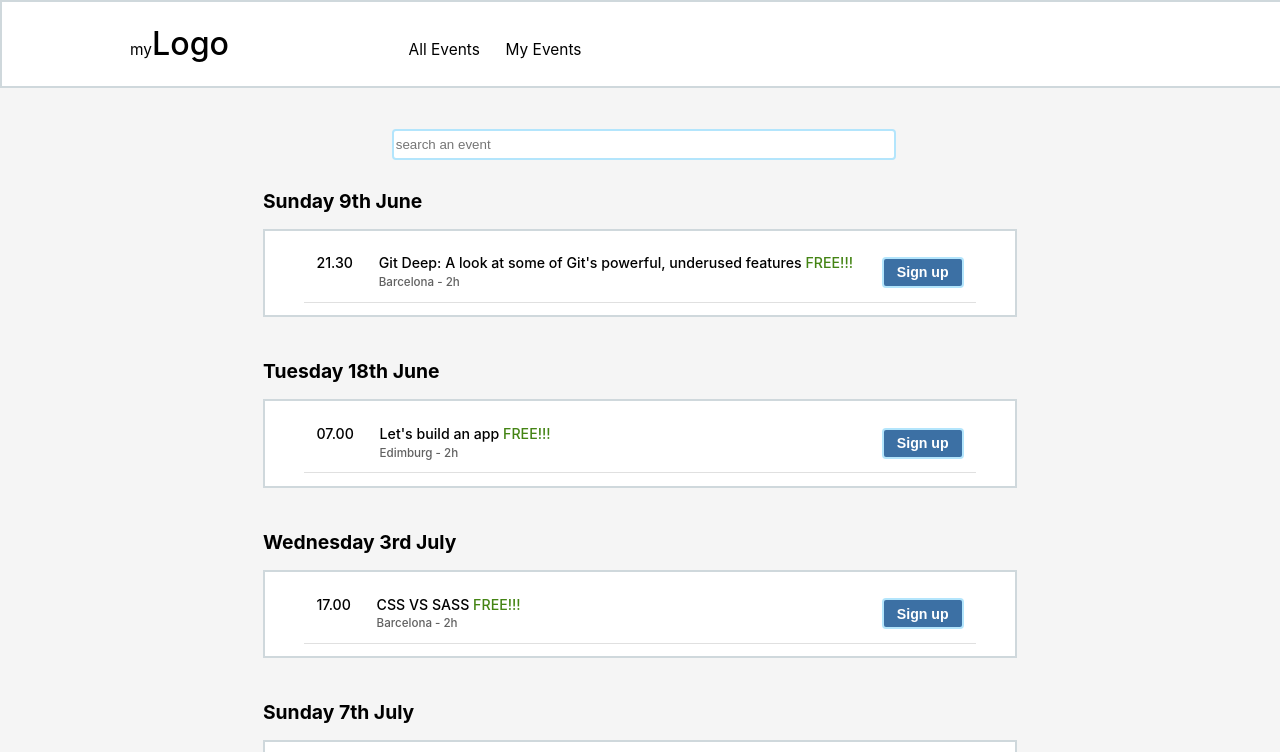
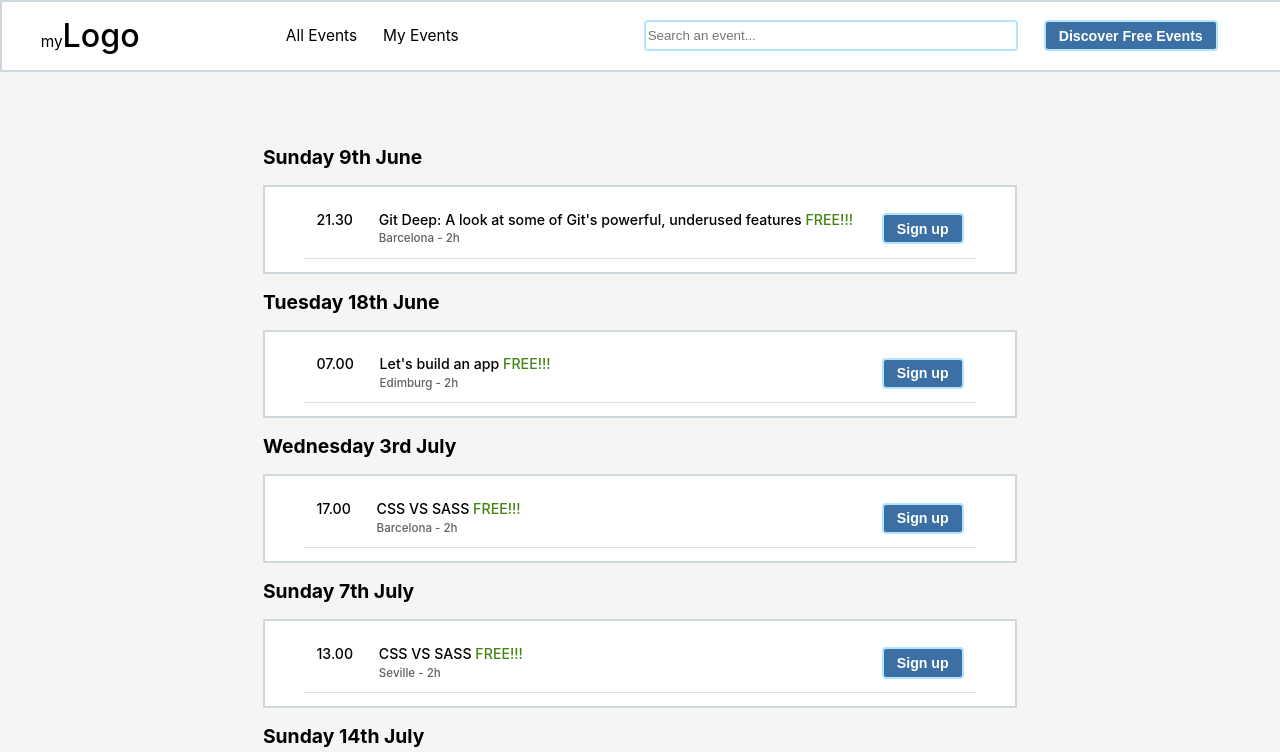
Before and after one commit to michalisKout/meetup-app, a React app: page / in a window 1280 px wide. Shown: the top 752 px of the page. Built offline with nearby package versions, Linux system fonts and the light colour scheme; data requests are answered from the project's data file.

Commit message:
Adds filters boards. Adds createContext hooks for search managment. Adds styling to filter's board.

```diff
--- a/src/app/App.js
+++ b/src/app/App.js
@@ -1,24 +1,31 @@
-import React from 'react';
+import React, { useState } from 'react';
 import { Route, HashRouter as Router, Switch } from 'react-router-dom';
-import { createHashHistory } from 'history';
 import EventSectionContainer from './components/container/EventSectionContainer';
 import MyEvents from './components/presentational/events/MyEvents';
 import ErrorBoundary from './ErrorBoundary/ErrorBoundary';
 import Header from './components/presentational/header/Header';
 import NotFound from './components/presentational/NotFound';
+import { SearchContext, FreeEventsContext } from './utils/hooks-utils';
 
 const App = () => {
+  const [searchValue, setSearchValue] = useState('');
+  const [freeEvents, setFreeEvents] = useState([]);
   return (
-    <Router history={createHashHistory()}>
+    <Router>
       <ErrorBoundary>
+        <FreeEventsContext.Provider value={{ freeEvents, setFreeEvents }}>
+          <SearchContext.Provider value={{ searchValue, setSearchValue }}>
             <Header />
             <main>
               <Switch>
                 <Route path={['/', '/events']} exact component={EventSectionContainer} />
                 <Route path="/myevents" component={MyEvents} />
+
                 <Route component={NotFound} />
               </Switch>
             </main>
+          </SearchContext.Provider>
+        </FreeEventsContext.Provider>
       </ErrorBoundary>
     </Router>
   );
--- a/src/app/api/events.js
+++ b/src/app/api/events.js
@@ -1,6 +1,19 @@
 import { groupByDateOption } from '../utils/date-utils';
 import { constructErrorMessage } from '../utils/api-utils';
 import axios from './axios.instance';
+
+const getGroupedByDateData = data => {
+  const groupedEvents = groupByDateOption(data);
+  const groupedEventsListed = Object.values(groupedEvents);
+
+  return groupedEventsListed;
+};
+
+const updateStateWithResponseData = (eventsResponse, stateHandler) => {
+  const { data } = eventsResponse;
+  const eventsByName = getGroupedByDateData(data);
+  stateHandler(eventsByName);
+};
 
 export const getAllEvents = async stateHandler => {
   try {
@@ -12,22 +25,23 @@ export const getAllEvents = async stateHandler => {
   }
 };
 
-const getGroupedByDateData = data => {
-  const groupedEvents = groupByDateOption(data);
-  const groupedEventsListed = Object.values(groupedEvents);
+export const getEventByName = async (stateHandler, eventName) => {
+  try {
+    const searchQueryByName = `?name_like=${eventName}`;
+    const eventsResponse = await axios.get(`events${searchQueryByName}`);
 
-  return groupedEventsListed;
+    updateStateWithResponseData(eventsResponse, stateHandler);
+  } catch (error) {
+    throw new Error(constructErrorMessage(error));
+  }
 };
 
-export const getEventByName = async (stateHandler, eventName) => {
+export const getFreeEvents = async stateHandler => {
   try {
-    const searchQueryByName = `?name=${eventName}`;
-    const eventsResponse = await axios.get(`events${searchQueryByName}`);
+    const searchQueryByFreeEvents = `?isFree=true`;
+    const eventsResponse = await axios.get(`events${searchQueryByFreeEvents}`);
 
-    const { data } = eventsResponse;
-    const eventsByName = getGroupedByDateData(data);
-
-    stateHandler(eventsByName);
+    updateStateWithResponseData(eventsResponse, stateHandler);
   } catch (error) {
     throw new Error(constructErrorMessage(error));
   }
@@ -38,10 +52,7 @@ export const getEventsByDate = async stateHandler => {
     const sortByStartDateQuery = '?_sort=startDate&_order=asc';
     const eventsResponse = await axios.get(`events${sortByStartDateQuery}`);
 
-    const { data } = eventsResponse;
-    const eventsPerDay = getGroupedByDateData(data);
-
-    stateHandler(eventsPerDay);
+    updateStateWithResponseData(eventsResponse, stateHandler);
   } catch (error) {
     throw new Error(constructErrorMessage(error));
   }
--- a/src/app/components/container/EventSectionContainer.js
+++ b/src/app/components/container/EventSectionContainer.js
@@ -1,44 +1,37 @@
-import React, { useEffect, useState } from 'react';
+import React, { useEffect, useState, useContext } from 'react';
 import PropTypes from 'prop-types';
 import EventSections from '../presentational/events/EventSections';
 import { getEventsByDate, getEventByName } from '../../api/events';
+import { SearchContext, FreeEventsContext } from '../../utils/hooks-utils';
 
 const initEventsPerDay = [];
 
 export default function EventSectionContainer() {
   const [eventsPerDay, setEventsPerDay] = useState(initEventsPerDay);
-  const [inputValue, setInputValue] = useState('');
+  const { searchValue } = useContext(SearchContext);
+  const { freeEvents } = useContext(FreeEventsContext);
 
   function eventsPerDayHandler(data) {
     setEventsPerDay(data);
   }
 
-  function handleInputValue(event) {
+  useEffect(() => {
+    const eventName = searchValue;
     const validationRegex = RegExp("^[a-zA-Z0-9',:]+( [a-zA-Z0-9',:]+)*$");
-    const eventName = event.target.value;
+    const isValidInput = validationRegex.test(eventName);
 
-    if (validationRegex.test(eventName)) {
-      console.log(eventName);
-      setInputValue(eventName);
+    if (isValidInput) {
       getEventByName(eventsPerDayHandler, eventName);
-    }
-
-    if (eventName === '') {
+    } else {
       getEventsByDate(eventsPerDayHandler);
     }
-  }
+  }, [searchValue]);
+
   useEffect(() => {
-    console.log(eventsPerDay);
-    getEventsByDate(eventsPerDayHandler);
-  }, []);
+    eventsPerDayHandler(freeEvents);
+  }, [freeEvents]);
 
-  return (
-    <EventSections
-      eventsPerDay={eventsPerDay}
-      handleValue={handleInputValue}
-      inputValue={inputValue}
-    />
-  );
+  return <EventSections eventsPerDay={eventsPerDay} />;
 }
 
 EventSectionContainer.prototype = {
--- /dev/null
+++ b/src/app/components/presentational/events/EventFilter.js
@@ -0,0 +1,30 @@
+import React, { useContext } from 'react';
+import { getFreeEvents } from '../../../api/events';
+import { SearchContext, FreeEventsContext } from '../../../utils/hooks-utils';
+
+const EventFilter = () => {
+  const { searchValue, setSearchValue } = useContext(SearchContext);
+  const { setFreeEvents } = useContext(FreeEventsContext);
+  return (
+    <section className="filters-container">
+      <input
+        type="text"
+        className="filters-container__event-search"
+        value={searchValue}
+        onChange={event => setSearchValue(event.target.value)}
+        placeholder="Search an event..."
+      />
+      <button
+        type="button"
+        className="filters-container__free-events btn"
+        onClick={() => getFreeEvents(setFreeEvents)}
+      >
+        Discover
+        <span className="free-text"> Free </span>
+        Events
+      </button>
+    </section>
+  );
+};
+
+export default EventFilter;
--- a/src/app/components/presentational/events/EventSections.js
+++ b/src/app/components/presentational/events/EventSections.js
@@ -2,8 +2,6 @@ import React from 'react';
 import PropTypes from 'prop-types';
 import { getDate } from '../../../utils/date-utils';
 import EventList from './EventList';
-
-const BACKUP_MESSAGE = 'Events are loading...';
 
 const getSectionsPerDay = (eventList, index) => {
   const listHasEvents = eventList.length !== 0;
@@ -17,31 +15,14 @@ const getSectionsPerDay = (eventList, index) => {
   );
 };
 
-const EventSections = ({ eventsPerDay, value, handleValue }) => {
+const EventSections = ({ eventsPerDay }) => {
   const shouldDisplayEventsPerDay = eventsPerDay.length !== 0;
-  const sectionsPerDay = shouldDisplayEventsPerDay
-    ? eventsPerDay.map(getSectionsPerDay)
-    : BACKUP_MESSAGE;
+  const sectionsPerDay = shouldDisplayEventsPerDay ? eventsPerDay.map(getSectionsPerDay) : null;
 
-  return (
-    <>
-      <section className="input-container">
-        <input
-          type="text"
-          className="input-container__event-search"
-          value={value}
-          onChange={handleValue}
-          placeholder="search an event"
-        />
-      </section>
-
-      {sectionsPerDay}
-    </>
-  );
+  return <>{sectionsPerDay}</>;
 };
 
 EventSections.propTypes = {
-  handleValue: PropTypes.func.isRequired,
   eventsPerDay: PropTypes.arrayOf(
     PropTypes.arrayOf(
       PropTypes.shape({
--- a/src/app/components/presentational/header/Header.js
+++ b/src/app/components/presentational/header/Header.js
@@ -1,12 +1,14 @@
 import React from 'react';
 import Navbar from './Navbar';
 import Logo from '../common/Logo';
+import EventFilter from '../events/EventFilter';
 
 const Header = () => {
   return (
     <header className="app-header">
       <Logo />
       <Navbar />
+      <EventFilter />
     </header>
   );
 };
--- /dev/null
+++ b/src/app/utils/hooks-utils.js
@@ -0,0 +1,5 @@
+import { createContext } from 'react';
+
+export const SearchContext = createContext(null);
+
+export const FreeEventsContext = createContext(null);
--- a/src/assets/stylesheets/components/_eventsSection.scss
+++ b/src/assets/stylesheets/components/_eventsSection.scss
@@ -1,5 +1,6 @@
 .event-section {
-  padding: 1rem 5rem 1rem;
+  width: 100%;
+  min-width: 100%;
   display: flex;
   justify-content: flex-start;
   flex-direction: column;
--- /dev/null
+++ b/src/assets/stylesheets/components/_filters.scss
@@ -0,0 +1,22 @@
+.filters-container {
+  flex: 0.5 1 auto;
+  order: 2;
+  @include flex-config-container($justify: space-between);
+  padding: 0 5rem 0 5rem;
+
+  &__event-search {
+    width: 100%;
+    height: 25px;
+    border: 2px solid $light-blue;
+    border-radius: 4px;
+    &:focus {
+      outline: none;
+    }
+  }
+  &__free-events {
+    margin-left: 2rem;
+    .free-text:hover {
+      color: $green;
+    }
+  }
+}
--- a/src/assets/stylesheets/components/_header.scss
+++ b/src/assets/stylesheets/components/_header.scss
@@ -1,17 +1,18 @@
 .app-header {
   @include position-config($position-type: fixed, $top: 0, $left: 0);
   background: white;
-  width: 100vw;
+  width: 100%;
   border: 2px solid $blue-grey;
+  @include flex-config-container($justify: space-between, $wrap: wrap);
 
   .app-nav {
-    display: inline-block;
     padding: 2rem;
     &__link {
       padding-left: 2rem;
       @include font-config($size: 1.2rem, $weight: 400);
       color: $primary-text-black;
       text-decoration: none;
+      white-space: nowrap;
       transition: all 0.2s;
       &:hover {
         color: $deep-blue;
@@ -25,8 +26,7 @@
     }
   }
   &__logo {
-    display: inline-block;
-    padding: 2rem 10% 2rem 10%;
+    padding-left: 3rem;
     cursor: default;
     &--small {
       @include font-config($size: 1.2rem, $weight: 400);
--- a/src/assets/stylesheets/components/_input.scss
+++ /dev/null
@@ -1,12 +0,0 @@
-.input-container {
-  padding: 0 15rem 0 15rem;
-  &__event-search {
-    width: 100%;
-    height: 25px;
-    border: 2px solid $light-blue;
-    border-radius: 4px;
-    &:focus {
-      outline: none;
-    }
-  }
-}
--- a/src/assets/stylesheets/main.scss
+++ b/src/assets/stylesheets/main.scss
@@ -19,7 +19,7 @@
 @import 'components/eventList';
 @import 'components/button';
 @import 'components/header';
-@import 'components/input';
+@import 'components/filters';
 
 //layout
 @import 'layout/app';
```
Lines whose indentation alone changed are shown as unchanged.
